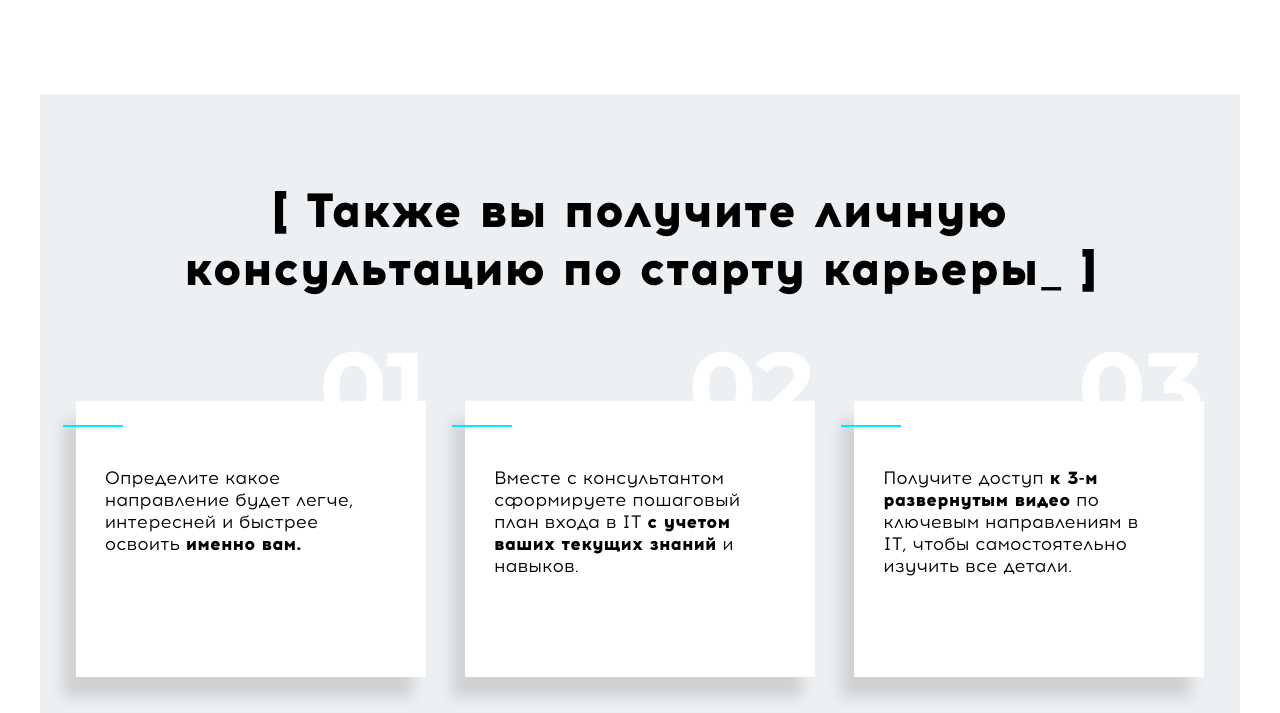
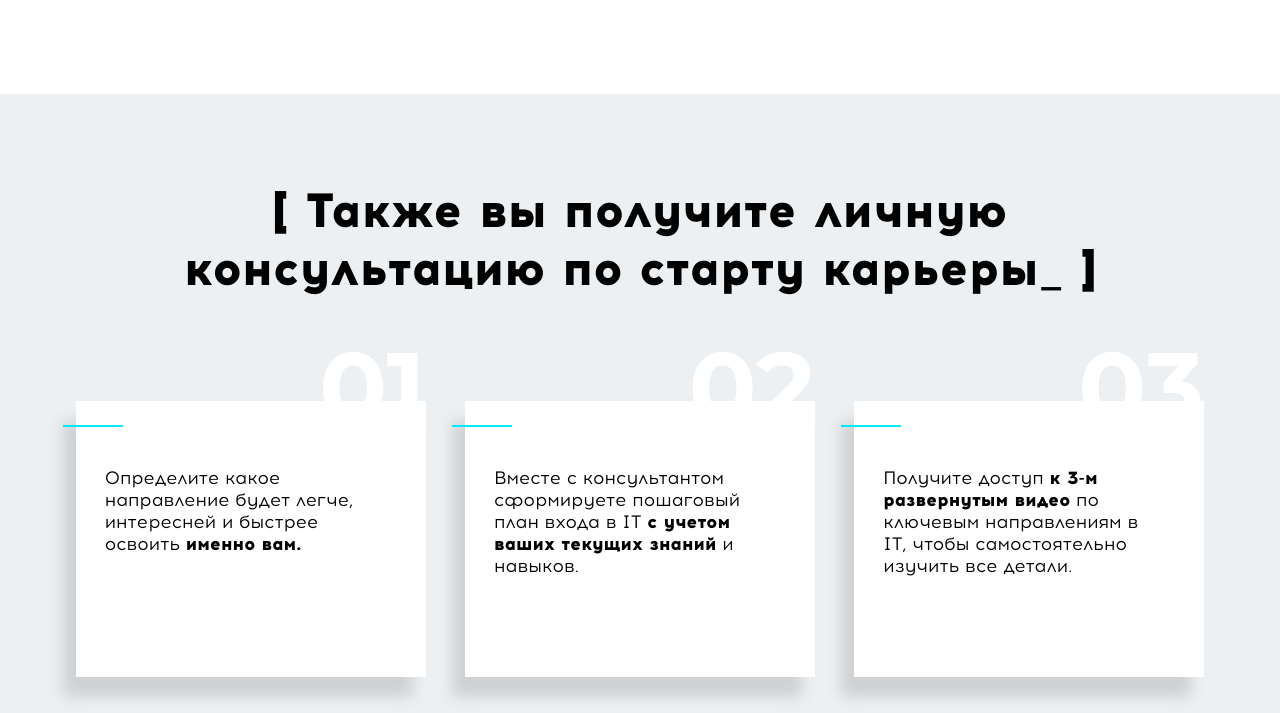
Before and after one commit to Artem2313/html_project_team2-core-17, a website: page src/index.html in a window 1280 px wide. Shown: the part 475-1188 px from the top of the page. Drawn offline with nearby package versions, Linux system fonts and the light colour scheme; files that its build step writes are made by us from their sources; files whose address does not match are found by name.

Commit message:
fixed section2 width

```diff
--- a/src/sass/section-2.scss
+++ b/src/sass/section-2.scss
@@ -1,5 +1,5 @@
 .section02 {
-  max-width: 320px;
+  max-width: 100%;
   margin: 0 auto;
   padding-top: 35px;
   padding-bottom: 38px;
@@ -100,7 +100,6 @@
 
 @media (min-width:768px) {
 .section02 {
-  max-width:768px;
   padding-top: 50px;
   padding-bottom: 87px;
   &__title {
@@ -124,7 +123,6 @@
 
 @media (min-width:1200px) {
   .section02 {
-    max-width: 1200px;
     padding-top: 87px;
     padding-bottom: 99px;
     &__title {
```
